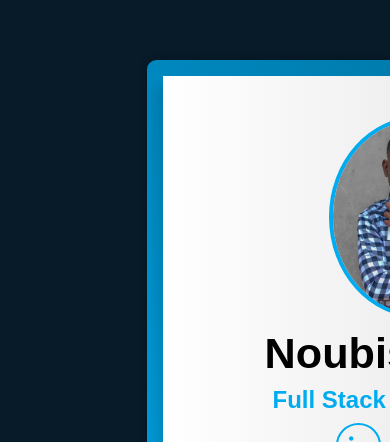
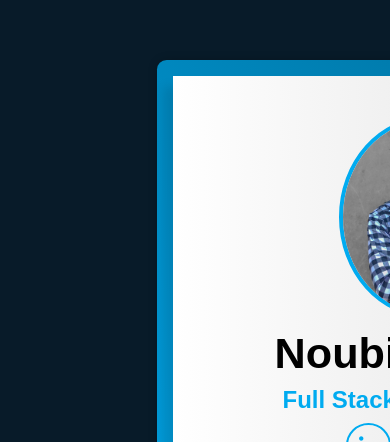
Before and after one commit to NoubissiViany/Portfolio, a React (Vite) app: page / in a window 390 px wide. Shown: the part 402-844 px from the top of the page. Built offline with nearby package versions, Linux system fonts and the light colour scheme.

Commit message:
work on browser desktop site

```diff
--- a/src/App.css
+++ b/src/App.css
@@ -68,6 +68,6 @@ body {
   body {
     min-width: 1350px;
     margin-top: 400px;
-    zoom: 1;
+    margin-inline: 10px;
   }
 }
```
